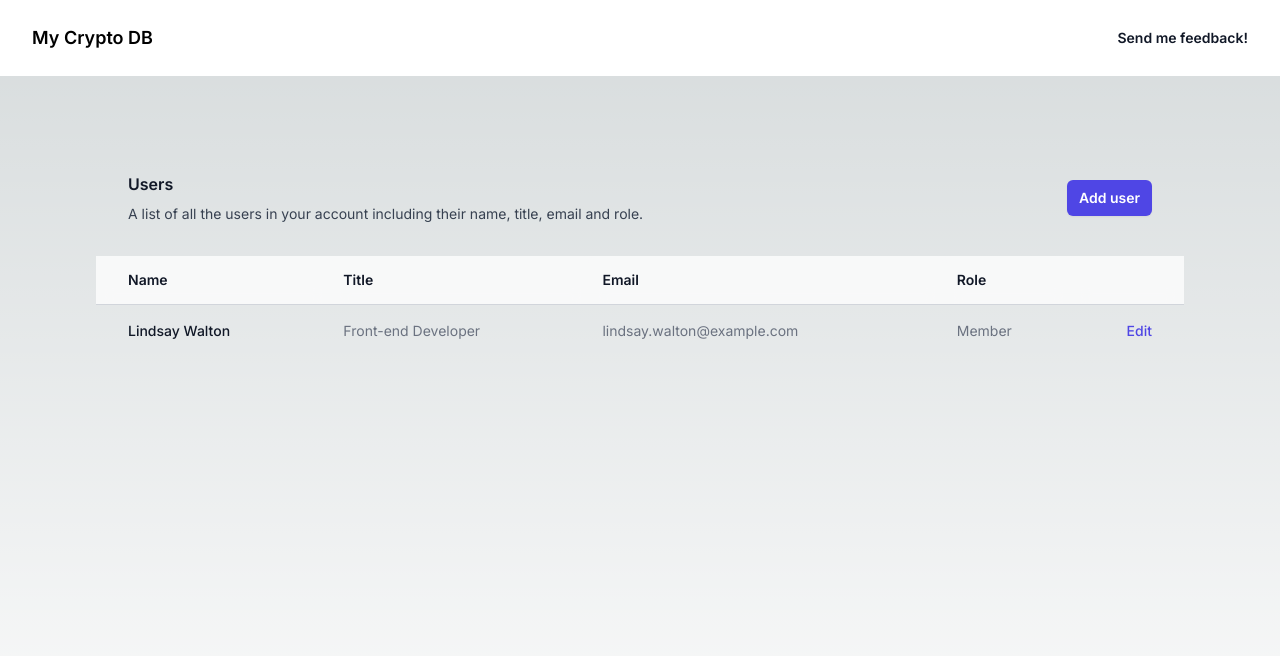
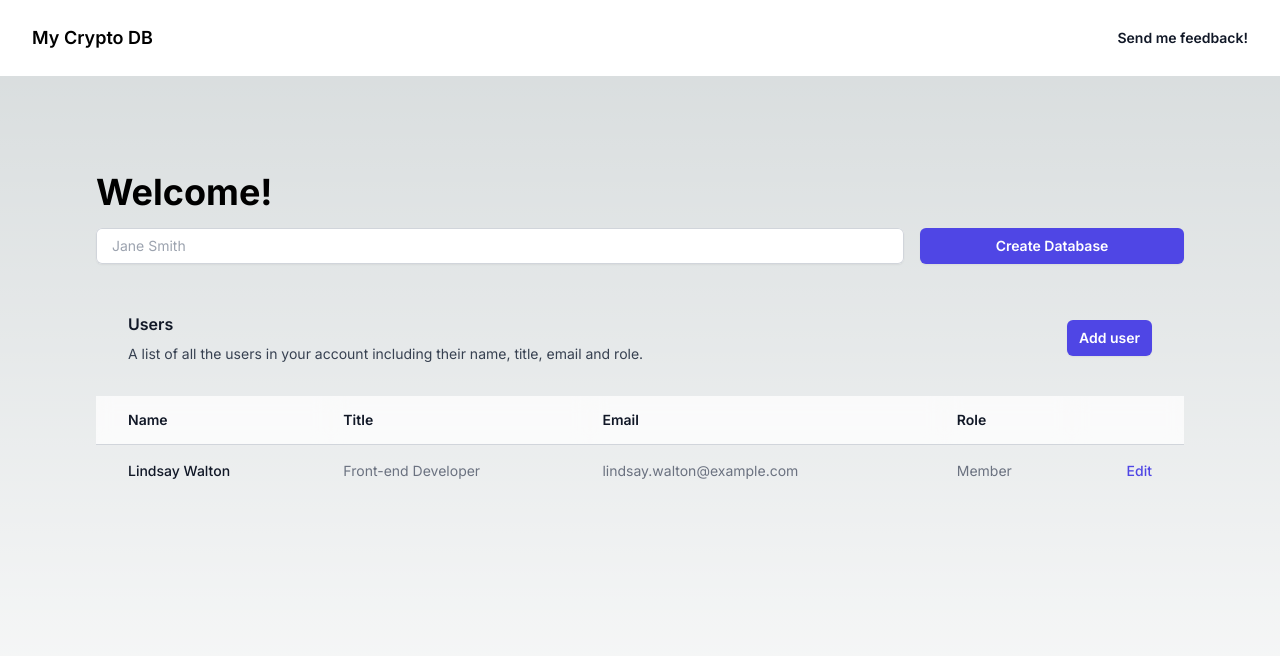
Before and after one commit to ArshaanB/wallet-base, a Next.js app: page / in a window 1280 px wide. Shown: the top 656 px of the page. Built offline with nearby package versions, Linux system fonts and the light colour scheme.

Commit message:
Setup new user greeting

```diff
--- a/app/page.tsx
+++ b/app/page.tsx
@@ -9,6 +9,30 @@ export default function Home() {
       <Header />
       {/* Consider: flex flex-col items-center justify-between */}
       <main className="min-h-screen p-24">
+        <div className="mb-12">
+          <h1 className="text-4xl font-bold mb-2">Welcome!</h1>
+          <div className="flex items-end">
+            <div className="w-3/4 pr-2">
+              <div className="mt-2">
+                <input
+                  type="text"
+                  name="name"
+                  id="name"
+                  className="block w-full rounded-md border-0 px-4 py-1.5 text-gray-900 shadow-sm ring-1 ring-inset ring-gray-300 placeholder:text-gray-400 focus:ring-2 focus:ring-inset focus:ring-indigo-600 sm:text-sm sm:leading-6"
+                  placeholder="Jane Smith"
+                />
+              </div>
+            </div>
+            <div className="w-1/4 pl-2">
+              <button
+                type="submit"
+                className="rounded-md bg-indigo-600 w-full px-3 py-2 text-sm font-semibold text-white shadow-sm hover:bg-indigo-500 focus-visible:outline focus-visible:outline-2 focus-visible:outline-offset-2 focus-visible:outline-indigo-600"
+              >
+                Create Database
+              </button>
+            </div>
+          </div>
+        </div>
         <Table />
       </main>
     </div>
--- a/package.json
+++ b/package.json
@@ -11,6 +11,7 @@
   "dependencies": {
     "@headlessui/react": "^1.7.17",
     "@heroicons/react": "^2.0.18",
+    "@tailwindcss/forms": "^0.5.6",
     "next": "13.5.4",
     "react": "^18",
     "react-dom": "^18"
--- a/tailwind.config.ts
+++ b/tailwind.config.ts
@@ -15,6 +15,8 @@ const config: Config = {
       },
     },
   },
-  plugins: [],
+  plugins: [
+    require('@tailwindcss/forms'),
+  ],
 }
 export default config
```
Also changed, not shown: 1 other file (tests, documents, lock files or other folders).
